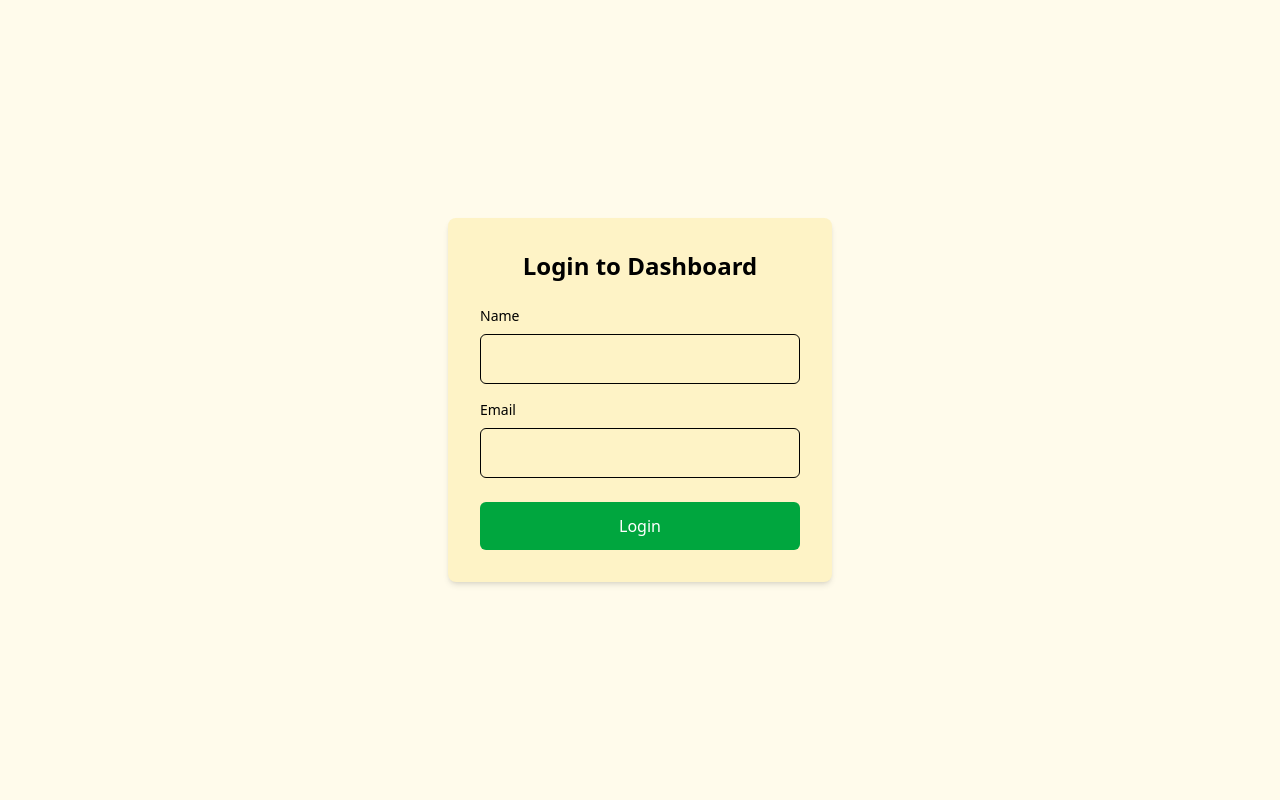
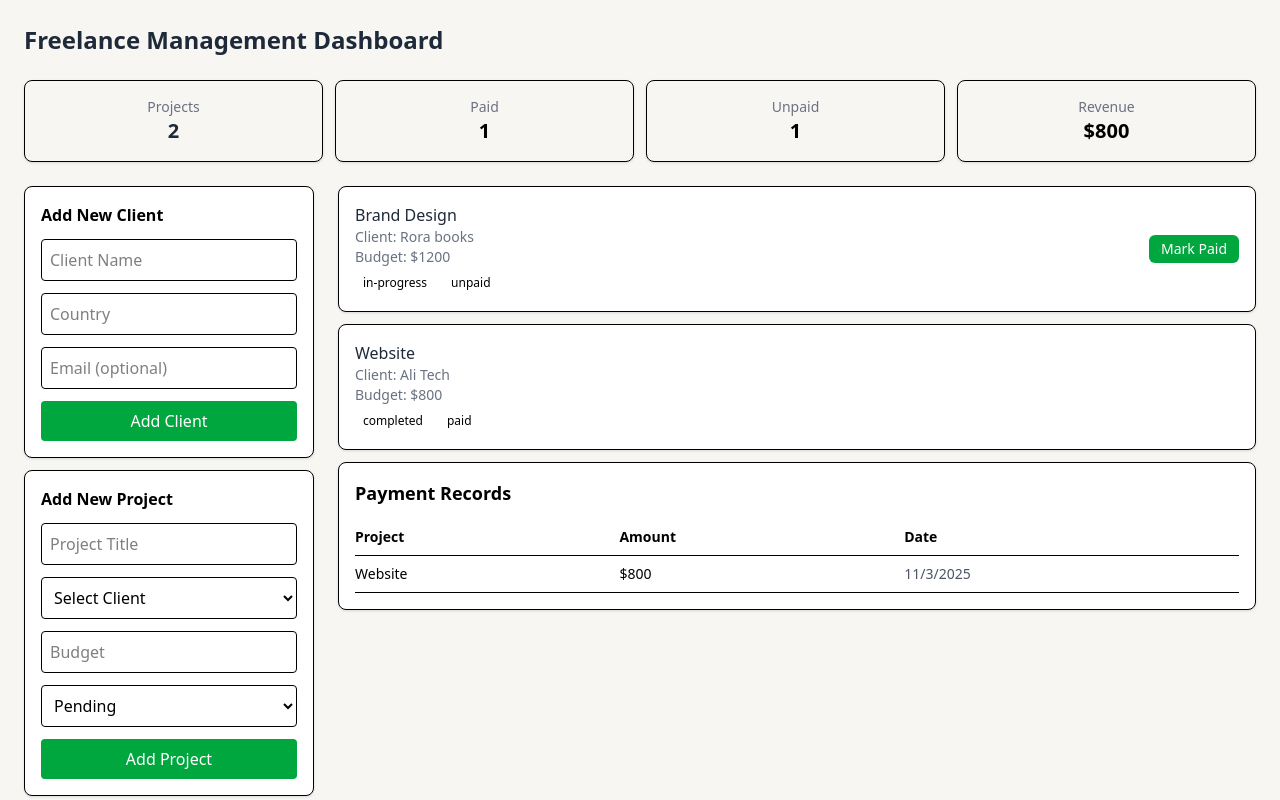
Before and after one commit to Rora21/Mastering-TypeScript-with-React-and-Data-Modeling, a React (Vite) app: page / in a window 1280 px wide. Shown: the top 800 px of the page. Built offline with nearby package versions, Linux system fonts and the light colour scheme.

Commit message:
removing some parts

```diff
--- a/src/App.tsx
+++ b/src/App.tsx
@@ -11,17 +11,10 @@ import { AddClientForm, AddProjectForm } from "./components/AddForms";
 function Dashboard() {
   const { state } = useDashboard();
 
-  if (!state.user) {
-    return <LoginForm />;
-  }
-
   return (
-    <div className="min-h-screen bg-amber-50 p-6">
+    <div className="min-h-screen bg-[#f7f6f2] p-6">
       <header className="mb-6">
-        <div className="flex justify-between items-center">
-          <h1 className="text-2xl font-bold text-gray-800">Freelance Management Dashboard</h1>
-          <UserProfile />
-        </div>
+        <h1 className="text-2xl font-bold text-gray-800">Freelance Management Dashboard</h1>
       </header>
 
       <section className="mb-6">
--- a/src/components/AddForms.tsx
+++ b/src/components/AddForms.tsx
@@ -25,7 +25,7 @@ export const AddClientForm: React.FC = () => {
   };
 
   return (
-    <form onSubmit={handleSubmit} className="bg-amber-100 p-4 rounded-lg shadow-sm border space-y-3">
+    <form onSubmit={handleSubmit} className="bg-white p-4 rounded-lg shadow-sm border space-y-3">
       <h3 className="font-semibold">Add New Client</h3>
       <input
         type="text"
@@ -84,7 +84,7 @@ export const AddProjectForm: React.FC = () => {
   };
 
   return (
-    <form onSubmit={handleSubmit} className="bg-amber-100 p-4 rounded-lg shadow-sm border space-y-3">
+    <form onSubmit={handleSubmit} className="bg-white p-4 rounded-lg shadow-sm border space-y-3">
       <h3 className="font-semibold">Add New Project</h3>
       <input
         type="text"
@@ -124,7 +124,7 @@ export const AddProjectForm: React.FC = () => {
         <option value="in-progress">In Progress</option>
         <option value="completed">Completed</option>
       </select>
-      <button type="submit" className="w-full bg-amber-600 text-white p-2 rounded hover:bg-amber-700">
+      <button type="submit" className="w-full bg-green-600 text-white p-2 rounded hover:bg-green-700">
         Add Project
       </button>
     </form>
--- a/src/components/ClientCard.tsx
+++ b/src/components/ClientCard.tsx
@@ -3,7 +3,7 @@ import { Client } from "../types/models";
 
 const ClientCard: React.FC<{ client: Client }> = ({ client }) => {
   return (
-    <div className="p-4 bg-amber-100 rounded-lg shadow-md border border-amber-200 hover:shadow-lg transition">
+    <div className="p-4 bg-white rounded-lg shadow-md border border-gray-100 hover:shadow-lg transition">
       <h3 className="font-semibold text-lg text-gray-800">{client.name}</h3>
       <p className="text-sm text-gray-500">{client.country}</p>
       <p className="text-sm text-gray-600">
--- a/src/components/LoginForm.tsx
+++ b/src/components/LoginForm.tsx
@@ -14,8 +14,8 @@ const LoginForm: React.FC = () => {
   };
 
   return (
-    <div className="min-h-screen bg-amber-50 flex items-center justify-center">
-      <form onSubmit={handleLogin} className="bg-amber-100 p-8 rounded-lg shadow-md w-96">
+    <div className="min-h-screen bg-stone-200 flex items-center justify-center">
+      <form onSubmit={handleLogin} className="bg-stone-100 p-8 rounded-lg shadow-md w-96">
         <h2 className="text-2xl font-bold mb-6 text-center">Login to Dashboard</h2>
 
         <div className="mb-4">
--- a/src/components/PaymentsTable.tsx
+++ b/src/components/PaymentsTable.tsx
@@ -8,7 +8,7 @@ interface PaymentsTableProps {
 
 const PaymentsTable: React.FC<PaymentsTableProps> = ({ payments, projects }) => {
   return (
-    <div className="bg-amber-100 rounded-lg shadow-sm border p-4">
+    <div className="bg-white rounded-lg shadow-sm border p-4">
       <h3 className="font-semibold text-lg mb-3">Payment Records</h3>
       {payments.length === 0 ? (
         <p className="text-gray-500">No payments recorded</p>
--- a/src/components/ProjectList.tsx
+++ b/src/components/ProjectList.tsx
@@ -21,7 +21,7 @@ const ProjectList: React.FC<{ projects: Project[]; clients: Client[] }> = ({ pro
       {projects.map((p) => {
         const client = findClientById(clients, p.clientId);
         return (
-          <div key={p.id} className="p-4 bg-amber-100 rounded-lg shadow-sm border flex justify-between items-center">
+          <div key={p.id} className="p-4 bg-white rounded-lg shadow-sm border flex justify-between items-center">
             <div>
               <h4 className="font-medium text-gray-800">{p.title}</h4>
               <p className="text-sm text-gray-500">
@@ -36,7 +36,7 @@ const ProjectList: React.FC<{ projects: Project[]; clients: Client[] }> = ({ pro
             {p.paymentStatus === "unpaid" && (
               <button
                 onClick={() => markPaid(p.id)}
-                className="bg-amber-600 text-white px-3 py-1 rounded-md hover:bg-amber-700 text-sm"
+                className="bg-green-600 text-white px-3 py-1 rounded-md hover:bg-green-700 text-sm"
               >
                 Mark Paid
               </button>
--- a/src/components/UserProfile.tsx
+++ b/src/components/UserProfile.tsx
@@ -11,14 +11,14 @@ const UserProfile: React.FC = () => {
   if (!state.user) return null;
 
   return (
-    <div className="bg-amber-100 p-4 rounded-lg shadow-sm border flex justify-between items-center">
+    <div className="bg-stone-100 p-4 rounded-lg shadow-sm border flex justify-between items-center">
       <div>
         <h3 className="font-semibold">{state.user.name}</h3>
         <p className="text-sm text-gray-600">{state.user.email}</p>
       </div>
       <button
         onClick={handleLogout}
-        className="bg-amber-600 text-white px-4 py-2 rounded hover:bg-amber-700"
+        className="bg-red-600 text-white px-4 py-2 rounded hover:bg-red-700"
       >
         Logout
       </button>
```
